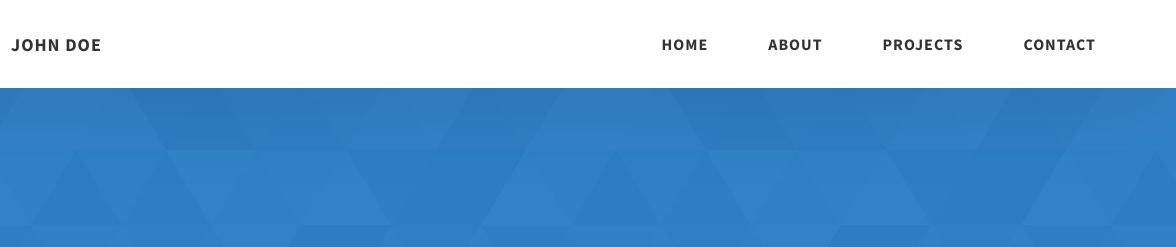
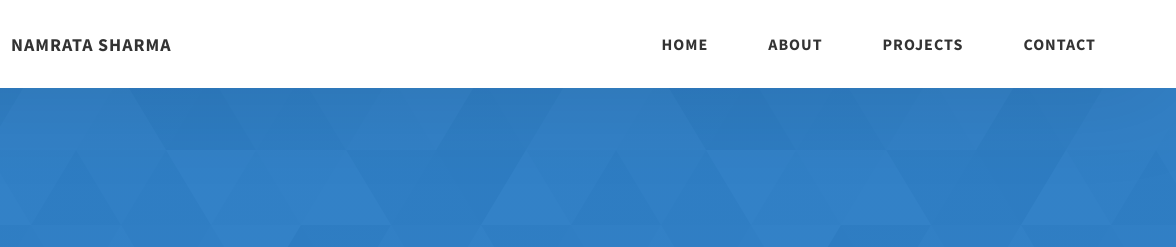
Before and after one commit to namrata4496/Portfolio, a website: page index.html in a window 1280 px wide. Shown: the top 247 px of the page, 104-1280 px from the left. Drawn offline with Linux system fonts and the light colour scheme.

Commit message:
Update index.html

```diff
--- a/index.html
+++ b/index.html
@@ -23,11 +23,11 @@
           <div class="header__logo-img-cont">
             <img
               src="./assets/png/john-doe.png"
-              alt="Ram Maheshwari Logo Image"
+              alt="Namrata Sharma Logo Image"
               class="header__logo-img"
             />
           </div>
-          <span class="header__logo-sub">John Doe</span>
+          <span class="header__logo-sub">Namrata Sharma</span>
         </div>
         <div class="header__main">
           <ul class="header__links">
```
